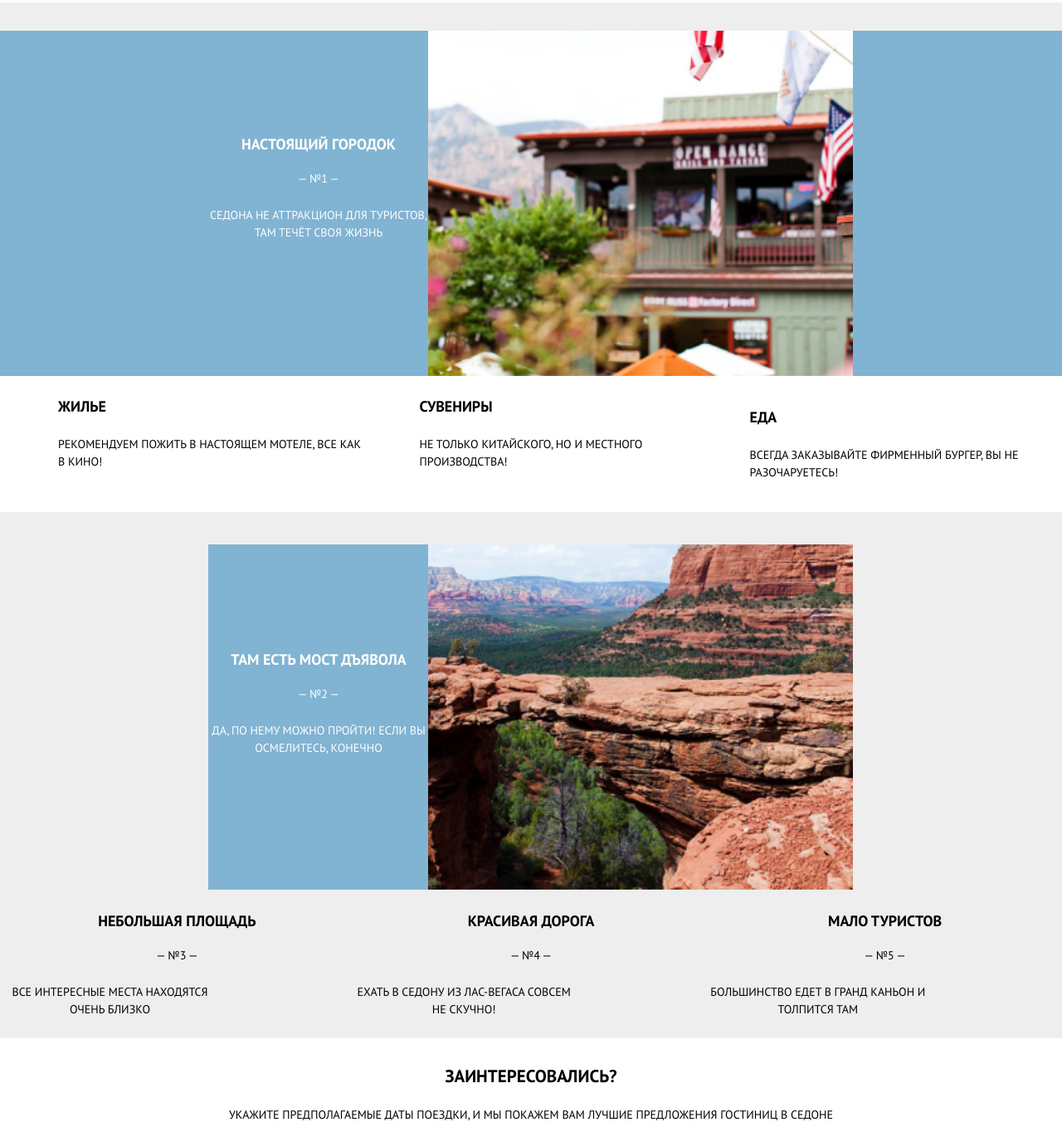
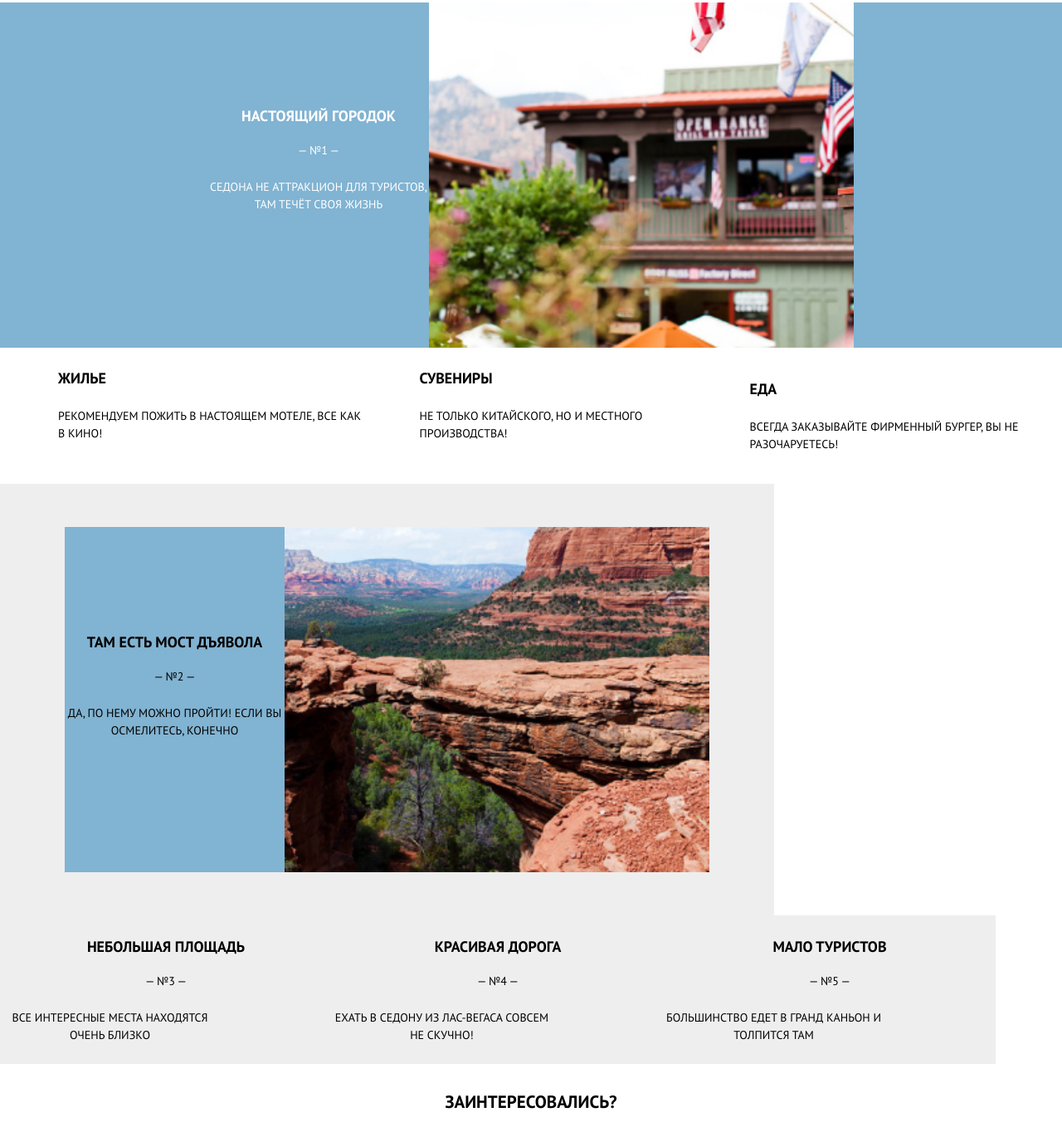
Before and after one commit to romkafomin/1478413-sedona-24, a website: page source/index.html in a window 1280 px wide. Shown: the part 682-2040 px from the top of the page at 83% size. Drawn offline with nearby package versions, Linux system fonts and the light colour scheme; files that its build step writes are made by us from their sources.

Commit message:
4.1 final

```diff
--- a/source/index.html
+++ b/source/index.html
@@ -65,7 +65,7 @@
               </li>
             </ul>
           </li>
-          <li class="advantages__item advantages__item--main advantages__item--second">
+          <li class="advantages__item advant/ages__item--main advantages__item--second">
             <div class="advantages__item-wrapper">
               <div class="advantages__text-wrapper">
                 <h3 class="advantages__title">Там есть мост дъявола</h3>
--- a/source/sass/blocks/advantages.scss
+++ b/source/sass/blocks/advantages.scss
@@ -17,8 +17,8 @@
 
 .advantages__list {
   @media ($tablet) {
-    display: grid;
-    grid-template-columns: 1fr 1fr 1fr;
+    display: flex;
+    flex-wrap: wrap;
   }
 }
 
@@ -27,27 +27,44 @@
   background-color: $addition-color;
 
   &--main {
+    width: 100%;
     color: $white;
+    background-color: $main-color;
   }
 
   &--additional {
     padding-top: 25px;
     padding-bottom: 24px;
+
+    @media ($tablet) {
+      width: 256px;
+    }
+
+    @media ($desktop) {
+      width: 400px;
+    }
   }
 
   &--first {
     padding-top: 34px;
-    grid-column: 1/-1;
+
+    @media ($tablet) {
+      padding-top: 0;;
+    }
   }
 
   &--second {
     padding-top: 39px;
-    grid-column: 1/-1;
 
     @media ($tablet) {
+      padding-top: 0;
       display: flex;
       justify-content: center;
       align-items: center;
+    }
+
+    @media ($desktop) {
+      padding: 52px 78px;
     }
   }
 }
@@ -63,7 +80,10 @@
 }
 
 .advantages__text-wrapper {
-  background-color: $main-color;
+  display: flex;
+  flex-direction: column;
+  justify-content: center;
+  align-items: center;
 }
 
 .advantages__title {
@@ -77,6 +97,7 @@
 }
 
 .advantages__text {
+  text-align: center;
   width: 265px;
   margin-top: 23px;
   font-size: 14px;
```
Also changed, not shown: source/catalog.html (+1 -0 lines), source/form.html (+1 -0 lines).
